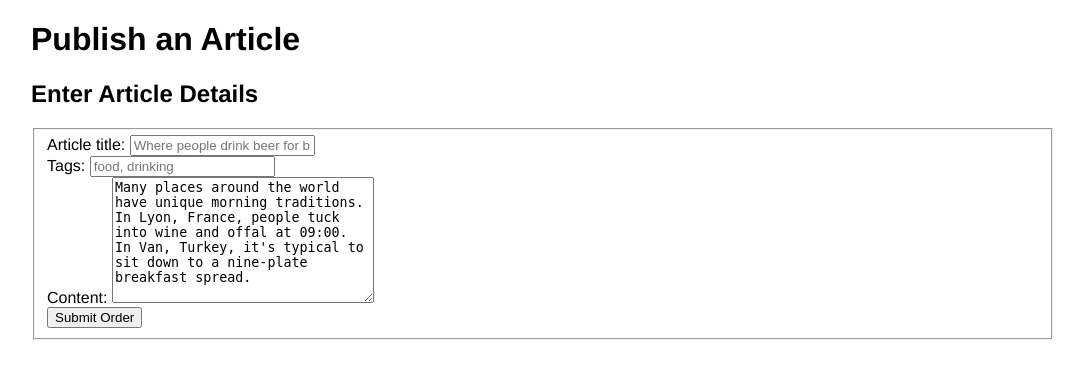
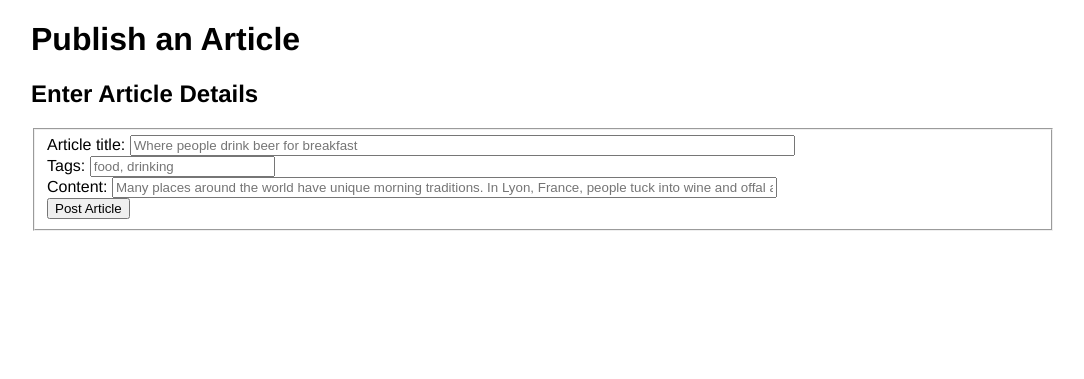
Before and after one commit to divinehoney/Hand-in-2-Flask, a Flask app: page /articles/postanarticle in a window 1280 px wide. Shown: the top 379 px of the page, without its empty margins (97-1181 px from the left). Run offline with Flask 3, Linux system fonts and the light colour scheme.

Commit message:
edit forms

```diff
--- a/app/articles/routes.py
+++ b/app/articles/routes.py
@@ -23,6 +23,10 @@ def single_article(slug):
     single_db_article = Article.query.filter_by(slug=slug).first_or_404()
     return render_template('articles/show.html', single_html_article = single_db_article)
 
-@blueprint.route('/articles/postanarticle')
-def post_an_article():
+@blueprint.get('/articles/postanarticle')
+def get_publish_an_article():
     return render_template('articles/new.html')
+
+@blueprint.post('/articles/postanarticle')
+def post_publish_an_article():
+    return render_template('articles/new.html')
--- a/app/templates/articles/new.html
+++ b/app/templates/articles/new.html
@@ -5,12 +5,12 @@
 {% block body %}
 <h1> Publish an Article</h1>
 
-<form>
+<form method="POST">
     <h2>Enter Article Details</h2>
     <fieldset>
         <div>
             <label for="title">Article title:</label>
-            <input type="text" id="title" name="title" placeholder="Where people drink beer for breakfast">
+            <input type="text" id="title" name="title" placeholder="Where people drink beer for breakfast" size="80">
         </div>
         <div>
             <label for="tags">Tags:</label>
@@ -18,10 +18,9 @@
         </div>
         <div>
             <label for="content">Content:</label>
-            <textarea id="content" name="content" rows="8" cols="30">Many places around the world have unique morning traditions. In Lyon, France, people tuck into wine and offal at 09:00. In Van, Turkey, it's typical to sit down to a nine-plate breakfast spread.
-            </textarea>
+            <input type="text" id="content" name="content" placeholder="Many places around the world have unique morning traditions. In Lyon, France, people tuck into wine and offal at 09:00. In Van, Turkey, it's typical to sit down to a nine-plate breakfast spread." size="80">
         </div>
-        <input type="submit" value="Submit Order">
+        <input type="submit" value="Post Article">
     </fieldset>
   </form>
 
```
